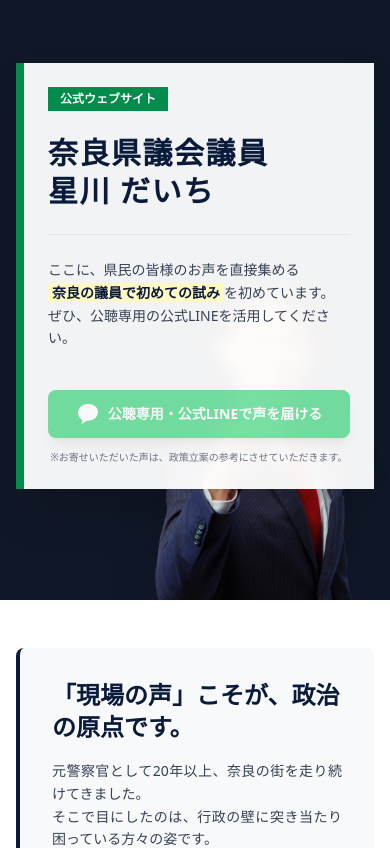
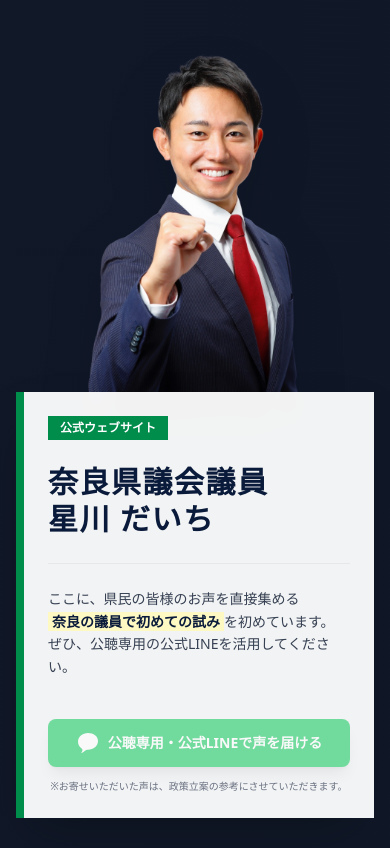
Before and after one commit to tkaminobiz-art/daichihoshikawa-git, a Next.js app: page /support in a window 390 px wide. Shown: the top 848 px of the page. Built offline with nearby package versions, Linux system fonts and the light colour scheme.

Commit message:
Update Support Portal: Stack Hero layout on mobile

```diff
--- a/components/support/SupportHero.tsx
+++ b/components/support/SupportHero.tsx
@@ -4,37 +4,52 @@ import { motion } from "framer-motion";
 
 export default function SupportHero() {
     return (
-        <section className="relative h-[65vh] min-h-[600px] w-full overflow-hidden bg-gray-900">
+        <section className="relative w-full overflow-hidden bg-gray-900 md:h-[65vh] md:min-h-[600px] flex flex-col md:block">
             {/* Background Image - Placeholder for Nara Scenery */}
-            <div className="absolute inset-0">
-                {/* Use a high-quality placeholder or specific asset if available.
-                     For now, using a gradient/solid color to represent the image area
-                     until an actual image is provided/decided.
-                     Ideally: <img src="/images/nara_scenery.jpg" ... />
-                  */}
+            <div className="absolute inset-0 z-0">
                 <div className="absolute inset-0 bg-gradient-to-r from-gray-900 via-gray-900/95 to-gray-900/60 z-0"></div>
             </div>
 
             {/* Hoshikawa Portrait */}
+            {/* Mobile: Relative in flow. Desktop: Absolute positioned. */}
             <motion.img
                 initial={{ opacity: 0, x: 50, y: 20 }}
                 animate={{ opacity: 1, x: 0, y: 0 }}
                 transition={{ duration: 0.8, delay: 0.3 }}
                 src="/images/hoshikawa_hero_portrait.png"
                 alt="星川だいち"
-                className="absolute bottom-0 right-[-10%] md:right-0 w-[90%] md:w-[50%] lg:w-[45%] max-w-[700px] object-contain object-bottom z-10 drop-shadow-2xl pointer-events-none"
+                className="
+                    z-10 drop-shadow-2xl pointer-events-none
+                    /* Mobile Styles */
+                    relative w-full h-[45vh] object-contain object-bottom mt-8 mr-[-10%]
+                    /* Desktop Styles */
+                    md:absolute md:bottom-0 md:right-0 md:w-[50%] md:h-auto md:max-w-[700px] md:mt-0 md:mr-0
+                "
                 onError={(e) => {
                     e.currentTarget.style.display = 'none';
                 }}
             />
 
-            {/* Overlay Card */}
-            <div className="absolute inset-0 z-20 container mx-auto px-4 flex items-center md:items-center justify-center md:justify-start">
+            {/* Overlay Card Container */}
+            <div className="
+                z-20 container mx-auto px-4
+                /* Mobile Styles */
+                relative pb-12 mt-[-20px]
+                /* Desktop Styles */
+                md:absolute md:inset-0 md:flex md:items-center md:pb-0 md:mt-0
+                justify-center md:justify-start
+            ">
                 <motion.div
                     initial={{ opacity: 0, x: -20 }}
                     animate={{ opacity: 1, x: 0 }}
                     transition={{ duration: 0.8 }}
-                    className="bg-white/95 backdrop-blur-sm p-6 md:p-12 max-w-lg shadow-2xl border-l-8 border-[#008c4b] relative mb-12 md:mb-0 mr-auto md:mr-0"
+                    className="
+                        bg-white/95 backdrop-blur-sm shadow-2xl border-l-8 border-[#008c4b] relative
+                        /* Mobile */
+                        w-full p-6
+                        /* Desktop */
+                        md:p-12 md:max-w-lg
+                    "
                 >
                     <div className="flex flex-col gap-4">
                         <span className="inline-block bg-[#008c4b] text-white text-xs font-bold px-3 py-1 w-fit mb-2">
```
